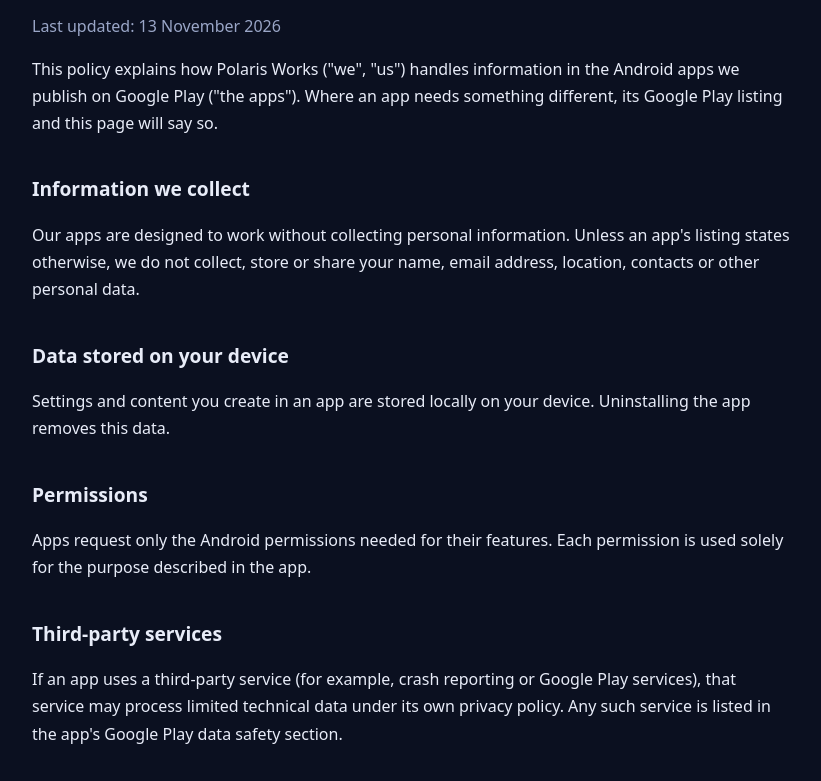
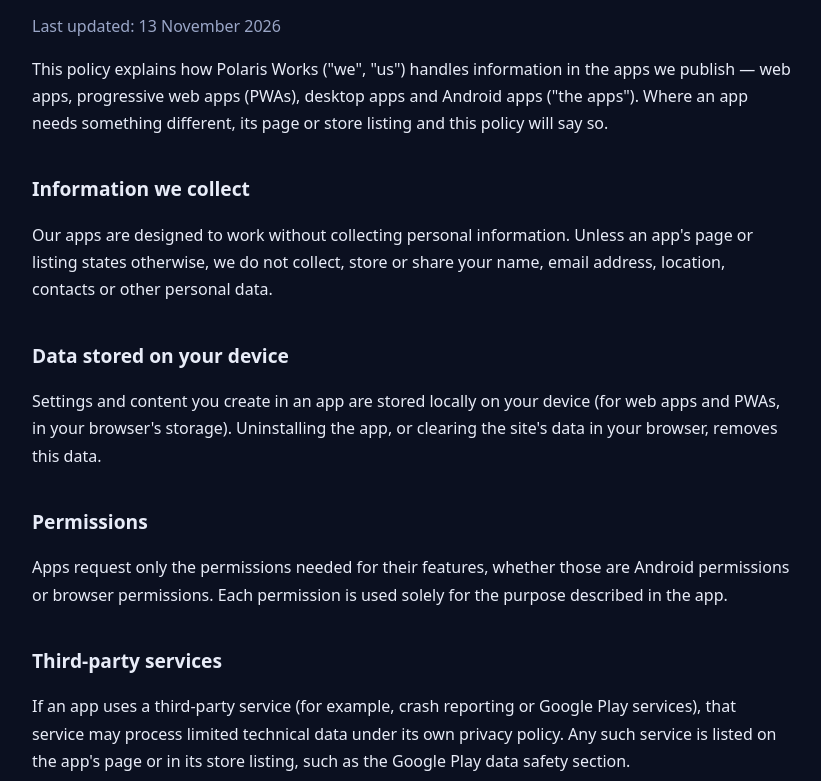
Before and after one commit to polaris-works/polaris-works.github.io, a plain HTML site: page privacy.html in a window 1280 px wide. Shown: the part 141-922 px from the top of the page, without its empty margins (228-1049 px from the left). Drawn offline with Linux system fonts and the light colour scheme.

Commit message:
Make privacy policy platform-neutral: web, PWA, desktop and Android apps

```diff
--- a/privacy.html
+++ b/privacy.html
@@ -21,19 +21,19 @@
   <h1>Privacy Policy</h1>
   <p class="muted">Last updated: 13 November 2026</p>
 
-  <p>This policy explains how Polaris Works ("we", "us") handles information in the Android apps we publish on Google Play ("the apps"). Where an app needs something different, its Google Play listing and this page will say so.</p>
+  <p>This policy explains how Polaris Works ("we", "us") handles information in the apps we publish — web apps, progressive web apps (PWAs), desktop apps and Android apps ("the apps"). Where an app needs something different, its page or store listing and this policy will say so.</p>
 
   <h2>Information we collect</h2>
-  <p>Our apps are designed to work without collecting personal information. Unless an app's listing states otherwise, we do not collect, store or share your name, email address, location, contacts or other personal data.</p>
+  <p>Our apps are designed to work without collecting personal information. Unless an app's page or listing states otherwise, we do not collect, store or share your name, email address, location, contacts or other personal data.</p>
 
   <h2>Data stored on your device</h2>
-  <p>Settings and content you create in an app are stored locally on your device. Uninstalling the app removes this data.</p>
+  <p>Settings and content you create in an app are stored locally on your device (for web apps and PWAs, in your browser's storage). Uninstalling the app, or clearing the site's data in your browser, removes this data.</p>
 
   <h2>Permissions</h2>
-  <p>Apps request only the Android permissions needed for their features. Each permission is used solely for the purpose described in the app.</p>
+  <p>Apps request only the permissions needed for their features, whether those are Android permissions or browser permissions. Each permission is used solely for the purpose described in the app.</p>
 
   <h2>Third-party services</h2>
-  <p>If an app uses a third-party service (for example, crash reporting or Google Play services), that service may process limited technical data under its own privacy policy. Any such service is listed in the app's Google Play data safety section.</p>
+  <p>If an app uses a third-party service (for example, crash reporting or Google Play services), that service may process limited technical data under its own privacy policy. Any such service is listed on the app's page or in its store listing, such as the Google Play data safety section.</p>
 
   <h2>Children</h2>
   <p>Our apps are not directed at children under 13, and we do not knowingly collect personal information from children.</p>
```
